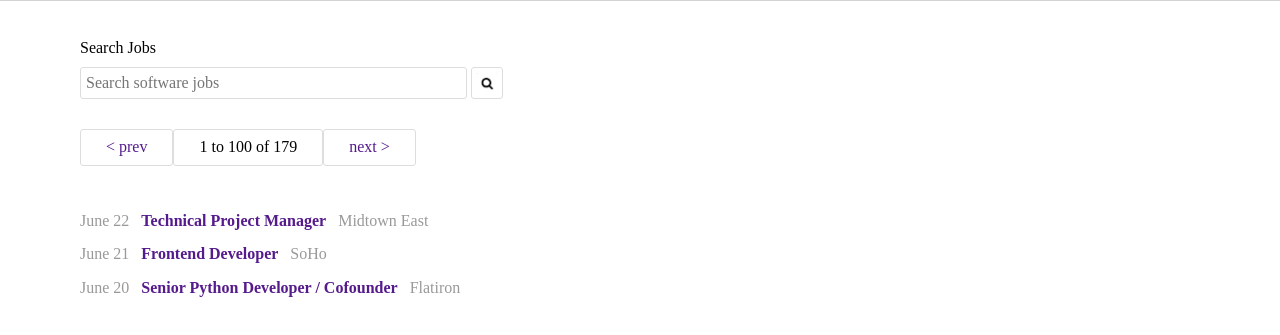
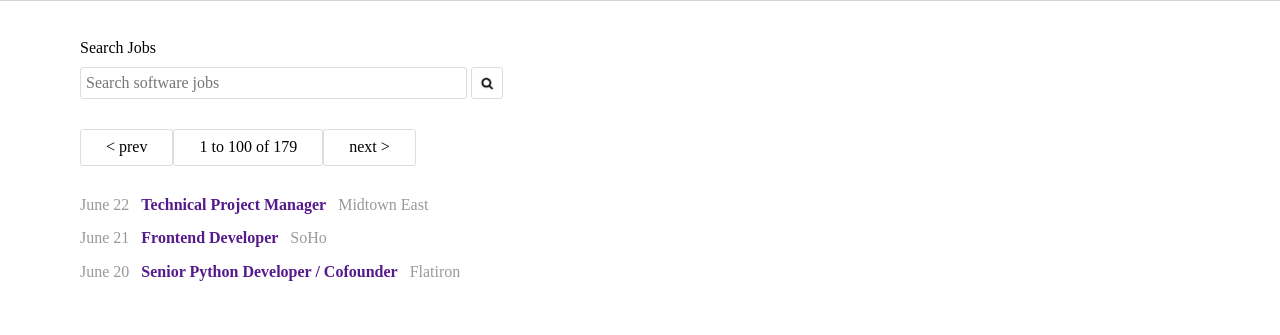
Before and after one commit to amybertram/Gregslist, a plain HTML site: page index.html in a window 1280 px wide. Shown: the part 41-376 px from the top of the page. Drawn offline with nearby package versions, Linux system fonts and the light colour scheme.

Commit message:
Need to adjust page border

```diff
--- a/index.html
+++ b/index.html
@@ -31,9 +31,9 @@
 			</form>
 	</section>
 	<section class="page">
-		<a href="" class="page-button">&lt; prev</a>
+		<a class="page-button">&lt; prev</a>
 		<span class="page-display">1 to 100 of 179</span>
-		<a href="" class="page-button">next &gt;</a>
+		<a class="page-button">next &gt;</a>
 	</section>
 	<main>
 		<ul class="results">
--- a/styles/main.css
+++ b/styles/main.css
@@ -44,6 +44,9 @@ a.icon:visited, a.icon:link {
 	color: black;
 }
 
+.search {
+	margin-bottom:
+}
 .search-label {
 	display: block;
 	margin-bottom: 10px;
@@ -68,8 +71,8 @@ a.icon:visited, a.icon:link {
 }
 
 .page{
-	padding-top: 30px;
-	padding-bottom: 30px;
+	margin-top: 30px;
+	margin-bottom: 30px;
 	font-size: 0px
 }
 
```
